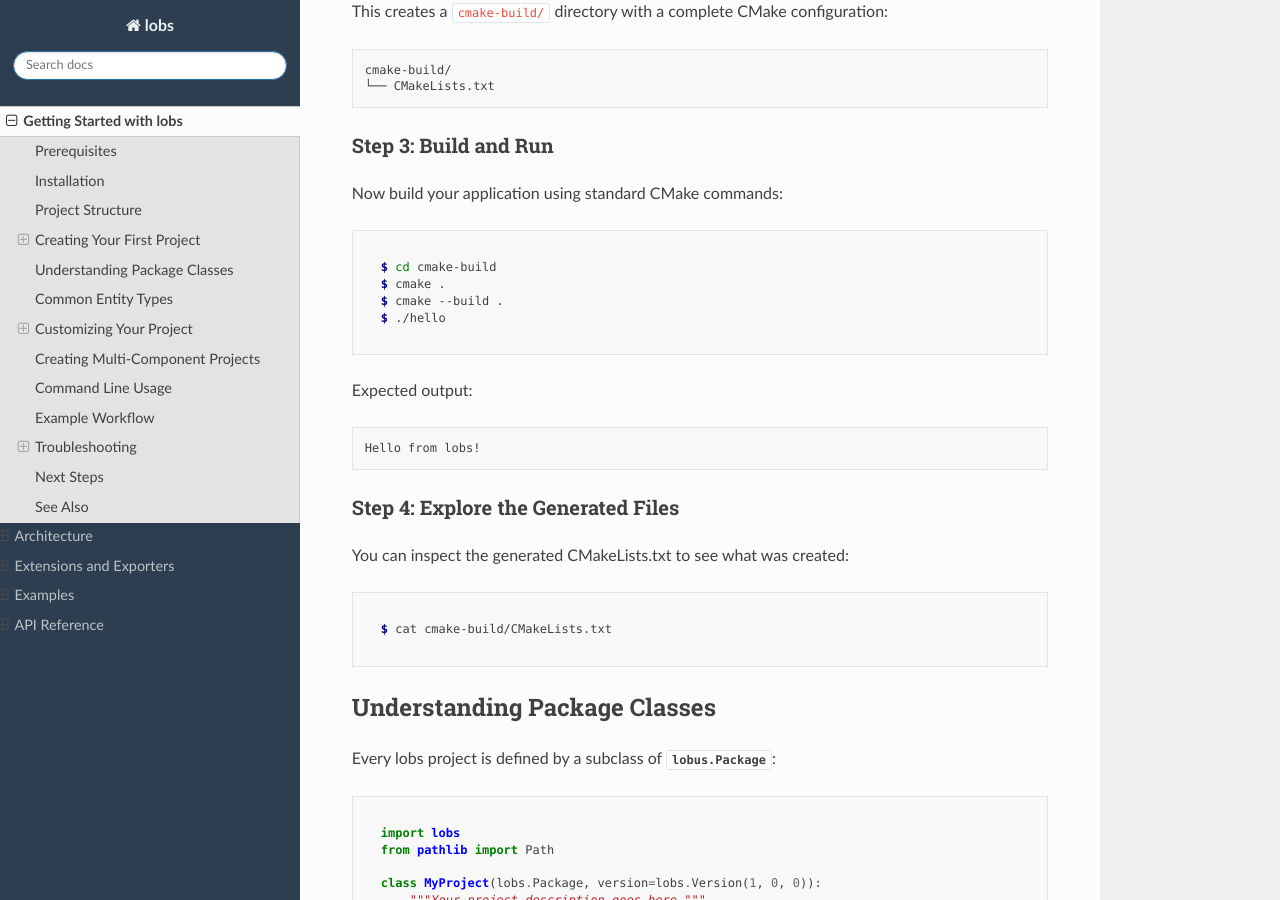
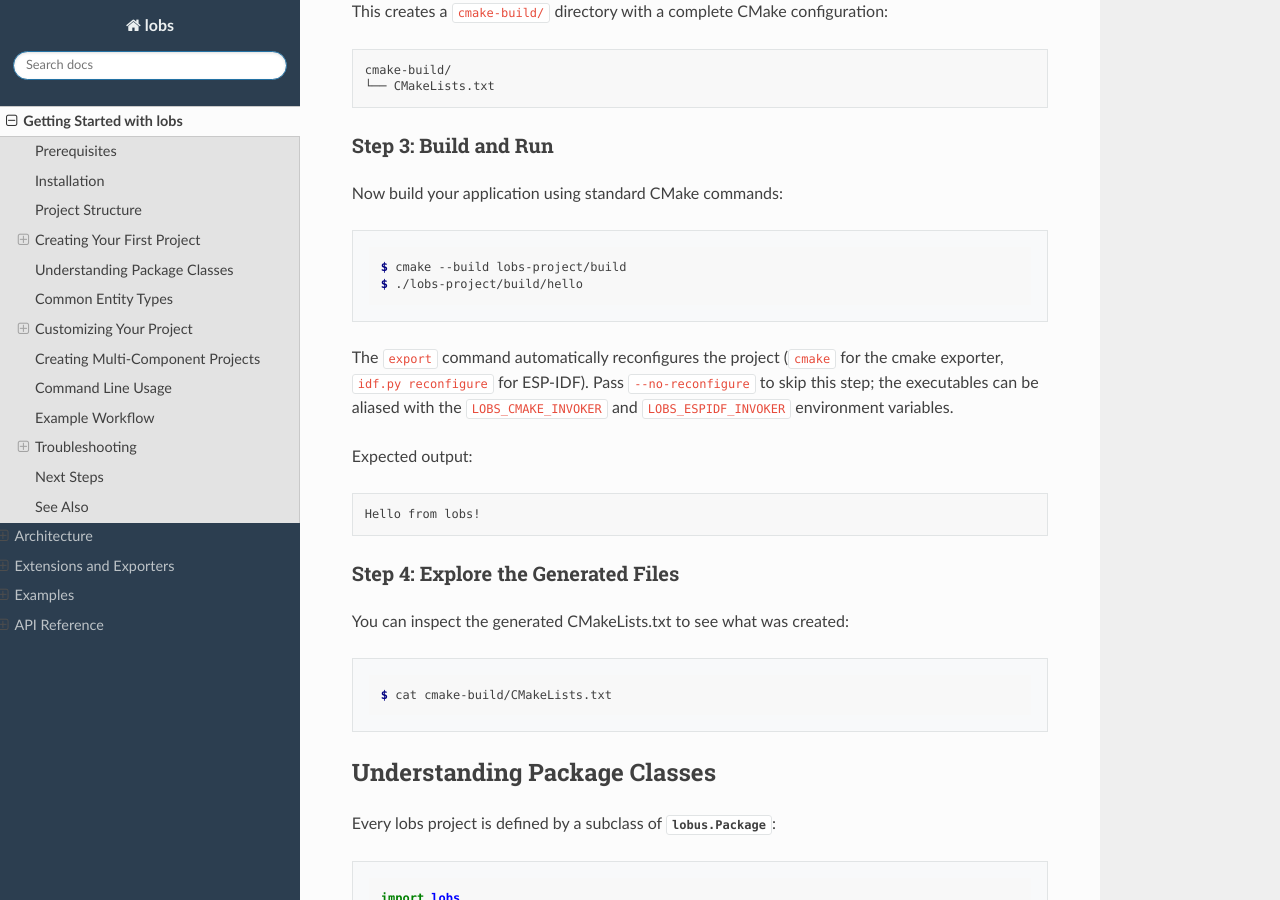
Before and after one commit to rikardonm/lobs, a Sphinx documentation site: the page built from docs/getting_started.rst, in a window 1280 px wide and 900 px high, scrolled down 1744 px. Built offline with Sphinx 7.4.7 and the Read the Docs theme 3.1.0, drawn with Linux system fonts in a browser that asks for light colours; some of the changed text lies outside the part shown.

Commit message:
Apply remaining changes
Co-authored-by: rikardonm <348432+rikardonm@users.noreply.github.com>

```diff
--- a/docs/getting_started.rst
+++ b/docs/getting_started.rst
@@ -94,10 +94,12 @@ Now build your application using standard CMake commands:
 
 .. code-block:: console
 
-   $ cd cmake-build
-   $ cmake .
-   $ cmake --build .
-   $ ./hello
+   $ cmake --build lobs-project/build
+   $ ./lobs-project/build/hello
+
+The ``export`` command automatically reconfigures the project (``cmake`` for the cmake exporter,
+``idf.py reconfigure`` for ESP-IDF). Pass ``--no-reconfigure`` to skip this step; the executables can be
+aliased with the ``LOBS_CMAKE_INVOKER`` and ``LOBS_ESPIDF_INVOKER`` environment variables.
 
 Expected output:
 
@@ -254,12 +256,11 @@ Here's a complete workflow from project definition to running the application:
    python myproject.py export cmake
    -- Project: hello-py
 
-   # 2. Configure CMake
-   cd cmake-build && cmake .
+   # 2. CMake is configured automatically by the export (skip with --no-reconfigure)
    -- Configuring done...
 
    # 3. Build
-   cmake --build .
+   cmake --build lobs-project/build
    -- Building... [100%]
 
    # 4. Run
--- a/docs/index.rst
+++ b/docs/index.rst
@@ -89,12 +89,11 @@ Export to CMake and Build:
    $ python simple-example.py export cmake
    Project: simple-example.py
 
-   $ # Configure and build with cmake
-   $ cmake -B build .
+   $ # The export automatically reconfigures with cmake (use --no-reconfigure to skip)
    -- Configuring done
    -- Generating done
 
-   $ cmake --build build
+   $ cmake --build lobs-project/build
 
 
 Output:
```
Also changed, not shown: README.md (+5 -4 lines), docs/examples.rst (+4 -7 lines), 6 other files.
